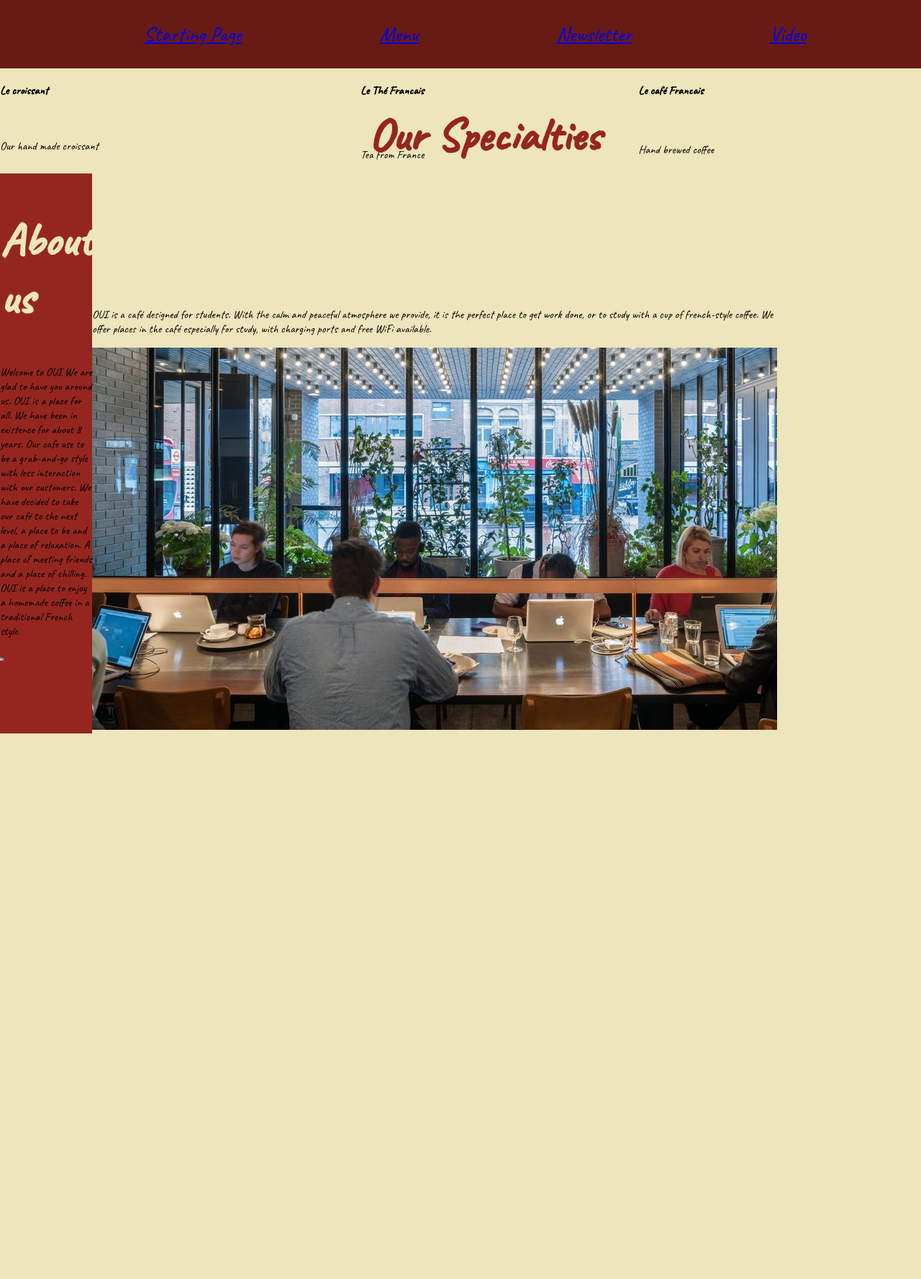
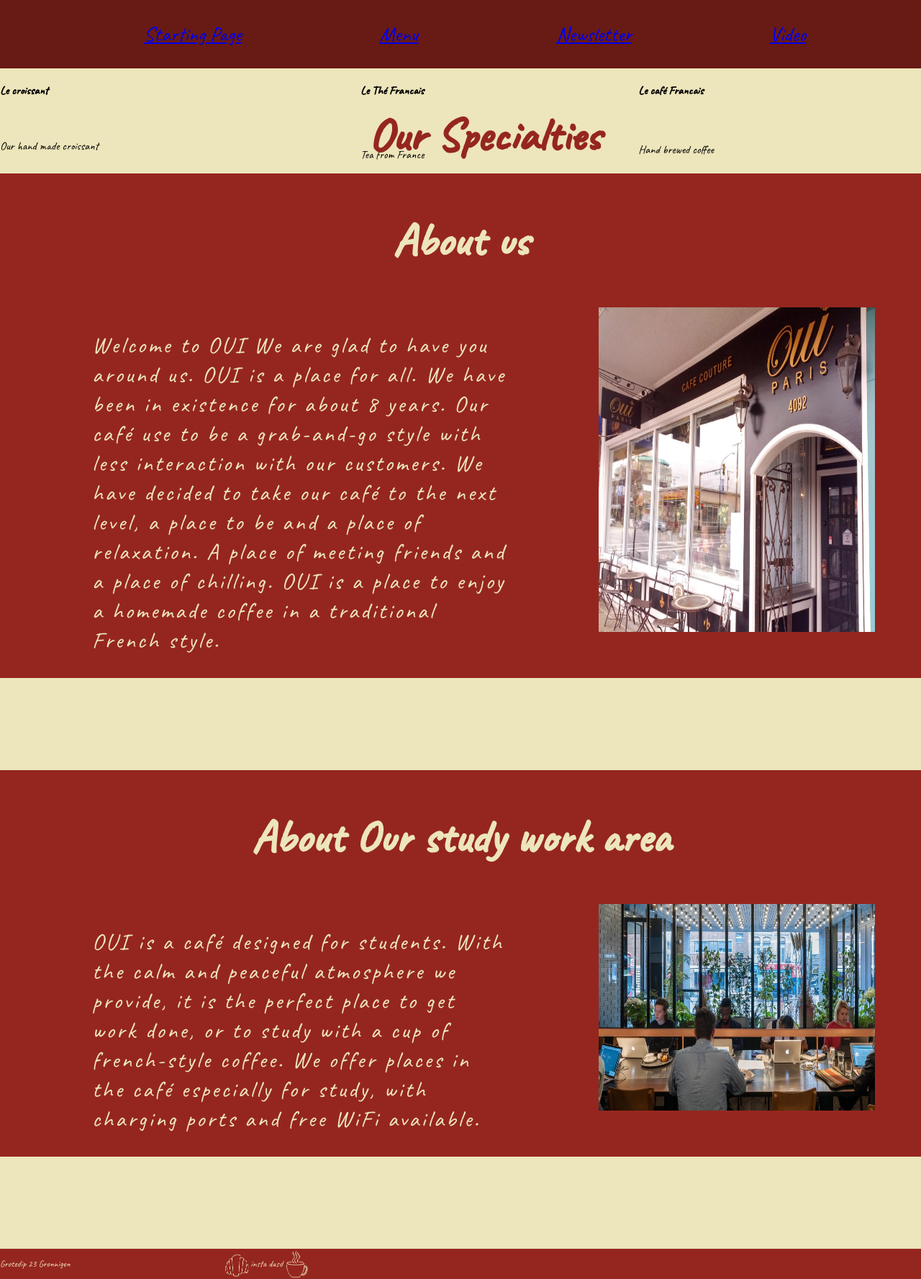
Before and after one commit to AlexSchuepbach/DWise-Project-1, a PHP site: page / in a window 1280 px wide. Shown: the whole page at 72% size. Before the commit the page ends 1019 px from the top, so only its background shows below. Run offline with PHP 8.4, Linux system fonts and the light colour scheme.

Commit message:
12/10/2022Second

```diff
--- /dev/null
+++ b/includes/files/html/footer.html
@@ -0,0 +1,15 @@
+<section id="footer">
+
+    <p>Grotedip 23 Gronnigen</p>
+
+    <img src="includes/pictures/illustrations/illustrations/croissant/illustrations_yellow_croissant.png" alt="Yellow Croissant">
+
+
+    <div id="followUs">
+        <p>insta dasd</p>
+    </div>
+
+
+  <img src="includes/pictures/illustrations/illustrations/coffee/illustrations_yellow_coffee.png" alt="Yellow Coffee cup">
+
+</section>
--- a/includes/files/php/startingPage.php
+++ b/includes/files/php/startingPage.php
@@ -19,13 +19,15 @@
 
         <div class="the">
             <h4>Le Thé Francais</h4>
-            <img src="includes/pictures/illustrations/illustrations/tea/illustrations_yellow_tea.png" alt="tea" class="illustrations">
+            <img src="includes/pictures/illustrations/illustrations/tea/illustrations_yellow_tea.png" alt="tea"
+                 class="illustrations">
             <p>Tea from France</p>
         </div>
 
         <div class="caffe">
             <h4>Le café Francais </h4>
-            <img src="includes/pictures/illustrations/illustrations/coffee/illustrations_yellow_coffee.png" alt="coffee" class="illustrations">
+            <img src="includes/pictures/illustrations/illustrations/coffee/illustrations_yellow_coffee.png" alt="coffee"
+                 class="illustrations">
             <p>Hand brewed coffee</p>
         </div>
     </div>
@@ -37,27 +39,33 @@
 
     <h2 class="redTitle">About us</h2>
 
-    <p>Welcome to OUI We are glad to have you around us. OUI is a place for all. We have been in existence for about 8
-        years. Our cafe use to be a grab-and-go style with less interaction with our customers.
-        We have decided to take our café to the next level, a place to be and a place of relaxation. A place of meeting
-        friends and a place of chilling.
-        OUI is a place to enjoy a homemade coffee in a traditional French style.</p>
+    <div class="aboutUs">
+
+        <p>Welcome to OUI We are glad to have you around us. OUI is a place for all. We have been in existence for about
+            8
+            years. Our café use to be a grab-and-go style with less interaction with our customers.
+            We have decided to take our café to the next level, a place to be and a place of relaxation. A place of
+            meeting
+            friends and a place of chilling.
+            OUI is a place to enjoy a homemade coffee in a traditional French style.</p>
 
 
-    <img src="includes/pictures/IMG_20141109_113100.jpg" alt="Oui Caffe picture" id="ouiCaffeImg">
+        <img src="includes/pictures/IMG_20141109_113100.jpg" alt="Oui Caffe picture" id="ouiCaffeImg">
 
+    </div>
 </section>
 
 
 <section id="workArea">
 
     <h2 class="redTitle">About Our study work area</h2>
-
-    <p>OUI is a café designed for students. With the calm and peaceful atmosphere we provide, it is the perfect place to
-        get work done, or to study with a cup of french-style coffee.
-        We offer places in the café especially for study, with charging ports and free WiFi available.</p>
+    <div class="aboutUs">
+        <p>OUI is a café designed for students. With the calm and peaceful atmosphere we provide, it is the perfect
+            place to
+            get work done, or to study with a cup of french-style coffee.
+            We offer places in the café especially for study, with charging ports and free WiFi available.</p>
 
 
-    <img src="../../pictures/workArea.jpg" alt="workArea">
-
+        <img src="includes/pictures/workArea.jpg" alt="work Area Image" id="workAreaImg">
+    </div>
 </section>
--- a/index.php
+++ b/index.php
@@ -55,4 +55,11 @@
 </div>
 
 </body>
+<footer>
+    <?php
+
+    include_once "includes/files/html/footer.html";
+
+    ?>
+</footer>
 </html>
--- a/styles/styles.css
+++ b/styles/styles.css
@@ -11,6 +11,20 @@
      grid-template-columns: repeat(6,1fr);
 
 }
+/*-----------*/
+/*-main pic-*/
+/*----------*/
+
+  #mainPicture {
+      background-image: url("../OUI pictures/t2.jpg");
+      background-size: 100% 100%;
+      /* background-size: auto; */
+      height: 500px;
+      z-index: 50;
+      grid-column: 1/7;
+
+  }
+
 
 
 /*-----------*/
@@ -95,18 +109,105 @@ nav {
 /*-------------*/
 
 #ouiCaffeImg {
-    width: 5%;
+    width: 30%;
+    margin-bottom: 5%;
+    margin-right: 5%;
 }
 #aboutUs {
     background-color: #95261F;
     z-index: 5;
+    grid-column: 1/7;
+    margin-bottom: 10%;
 }
 
 .redTitle {
     color: #EDE5BB;
     font-size: 4rem;
+    text-align: center;
 
 }
-#ouiCaffeImg {
-    width: 5%;
+
+.aboutUs {
+    display: flex;
+    font-size: 5rem;
 }
+.aboutUs > p {
+    width: 70%;
+    margin-left: 10%;
+    margin-right: 10%;
+    font-size: 2rem;
+    color: #EDE5BB;
+    letter-spacing: 3px;
+}
+
+
+/*---------*/
+/*workarea*/
+/*--------*/
+
+
+
+#workAreaImg {
+    width: 30%;
+    margin-bottom: 5%;
+    margin-right: 5%;
+
+}
+#workArea {
+    background-color: #95261F;
+    z-index: 5;
+    grid-column: 1/7;
+    margin-bottom: 10%;
+}
+
+.redTitle {
+    color: #EDE5BB;
+    font-size: 4rem;
+    text-align: center;
+
+}
+
+.aboutUs {
+    display: flex;
+    font-size: 5rem;
+}
+.aboutUs > p {
+    width: 70%;
+    margin-left: 10%;
+    margin-right: 10%;
+    font-size: 2rem;
+    color: #EDE5BB;
+    letter-spacing: 3px;
+}
+
+
+
+
+
+.aboutUs > img {width: 20%}
+
+
+
+/*-----------*/
+/*--footer--*/
+/*---------*/
+
+
+#footer {
+    background-color: #95261F;
+    z-index: 5;
+    grid-column: 1/7;
+    font-size: 0.8rem;
+    display: flex;
+    color: #EDE5BB;
+}
+
+
+#footer > img {
+    width: 3%;
+}
+
+#footer  > p {
+
+    margin-right: 16.6%;
+}
```
Also changed, not shown: includes/files/html/Menu.html (+1 -35 lines), includes/files/php/menu.php (+67 -3 lines).
